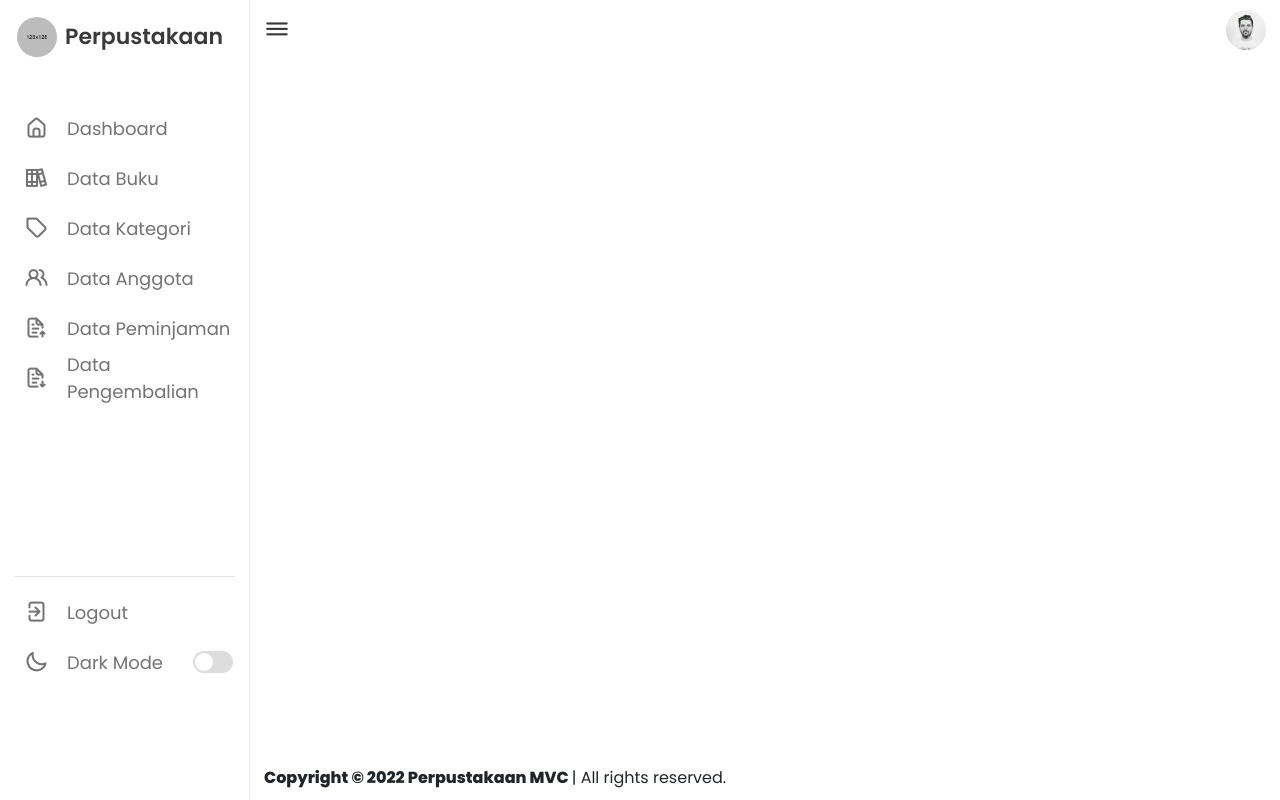
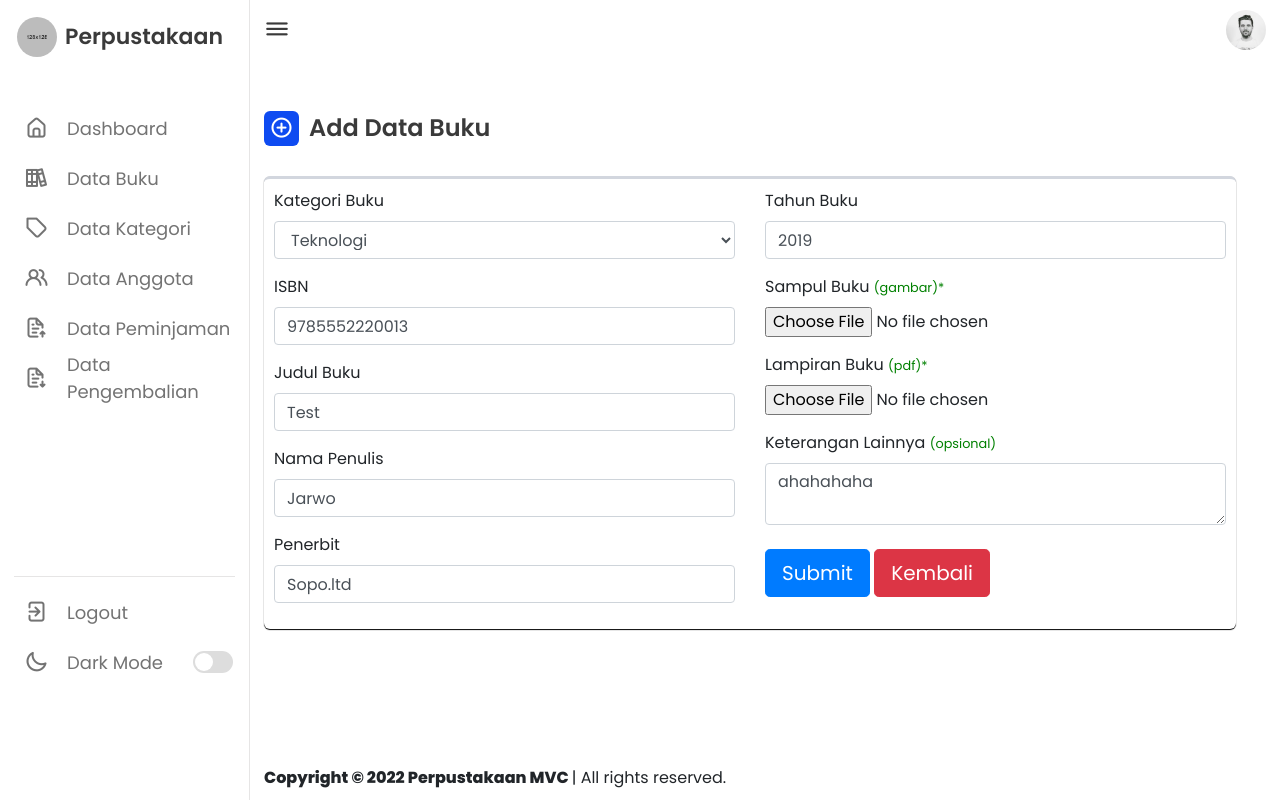
Before and after one commit to rifqyattaufi/utspapl, a CodeIgniter app: page /utspapl/index.php/buku/edit_buku/1 in a window 1280 px wide. Run offline with CodeIgniter, Linux system fonts and the light colour scheme; data comes from the database, SQL or seed files in the repository; some libraries are stand-ins or nearby versions.

Commit message:
update buku & add image,pdf

```diff
--- a/application/controllers/Buku.php
+++ b/application/controllers/Buku.php
@@ -27,13 +27,12 @@ class Buku extends CI_Controller
     {
 
         $data['kategori'] = $this->Kategori_model->getKategori();
-        $data['buku'] = $this->Buku_model->getAllBuku();
 
         $this->form_validation->set_rules('id_kategori', 'Kategori', 'required|trim', [
             'required' => 'Kategori tidak boleh kosong!'
         ]);
 
-        $this->form_validation->set_rules('isbn', 'ISBN', 'required|trim|numeric|is_unique[buku.isbn]|min_length[13]|max_length[13]', [
+        $this->form_validation->set_rules('isbn', 'ISBN', 'required|trim|numeric|min_length[13]|max_length[13]|is_unique[buku.isbn]', [
             'required' => 'ISBN tidak boleh kosong!',
             'is_unique' => 'ISBN sudah terdaftar!',
             'numeric' => 'ISBN harus berupa angka!',
@@ -59,57 +58,51 @@ class Buku extends CI_Controller
 
         $this->form_validation->set_rules('keterangan', 'Keterangan', 'trim');
 
-        // $this->load->library('upload');
-        // if(!empty($_FILES['gambar']['name']))
-        // {
-        //     $config['upload_path'] = './assets/buku/';
-        //     $config['allowed_types'] = 'gif|jpg|jpeg|png';
-        //     $config['encrypt_name'] = TRUE;
-
-        //     $this->load->library('upload',$config);
-        //     $this->upload->initialize($config);
-
-        //     if ($this->upload->do_upload('gambar')) {
-        //         $this->upload->data();
-        //         $file1 = array('upload_data' => $this->upload->data());
-        //         $this->db->set('sampul', $file1['upload_data']['file_name']);
-        //     }else{
-        //         $this->session->set_flashdata('pesan','<div id="notifikasi"><div class="alert alert-success">
-        //                 <p> Edit Buku Gagal !</p>
-        //             </div></div>');
-        //         redirect(base_url('data'));
-        //     }
-        // }
-
-        // if(!empty($_FILES['lampiran']['name']))
-        // {
-        //     $config['upload_path'] = './assets/buku/';
-        //     $config['allowed_types'] = 'pdf';
-        //     $config['encrypt_name'] = TRUE;
-
-        //     $this->load->library('upload',$config);
-        //     $this->upload->initialize($config);
-        //     // script uplaod file kedua
-        //     if ($this->upload->do_upload('lampiran')) {
-        //         $this->upload->data();
-        //         $file2 = array('upload_data' => $this->upload->data());
-        //         $this->db->set('lampiran', $file2['upload_data']['file_name']);
-        //     }else{
-
-        //         $this->session->set_flashdata('pesan','<div id="notifikasi"><div class="alert alert-success">
-        //                 <p> Edit Buku Gagal !</p>
-        //             </div></div>');
-        //         redirect(base_url('data'));
-        //     }
-        // }
-
-        if($this->form_validation->run() == false) {
+        if ($this->form_validation->run() == false) {
             $this->load->view('panel/dash_header');
             $this->load->view('panel/dash_sidebar');
             $this->load->view('page/buku/add_buku', $data);
             $this->load->view('panel/dash_footer');
         } else {
             $this->Buku_model->addBuku();
+
+            $image = $_FILES['gambar']['name'];
+            if ($image) {
+                $config['upload_path'] = './assets/buku/img/';
+                $config['allowed_types'] = 'gif|jpg|jpeg|png';
+                $config['encrypt_name'] = TRUE;
+
+                $this->load->library('upload', $config);
+                $this->upload->initialize($config);
+
+                if ($this->upload->do_upload('gambar')) {
+                    $this->Buku_model->addImage();
+                } else {
+                    $this->session->set_flashdata('pesan', '<div id="notifikasi"><div class="alert alert-success">
+                        <p> Edit Buku Gagal !</p>
+                    </div></div>');
+                    redirect('buku');
+                }
+            }
+
+            $pdf = $_FILES['lampiran']['name'];
+            if ($pdf) {
+                $config['upload_path'] = './assets/buku/pdf/';
+                $config['allowed_types'] = 'pdf';
+                $config['encrypt_name'] = TRUE;
+
+                $this->load->library('upload', $config);
+                $this->upload->initialize($config);
+
+                if ($this->upload->do_upload('lampiran')) {
+                    $this->Buku_model->addPdf();
+                } else {
+                    $this->session->set_flashdata('pesan', '<div id="notifikasi"><div class="alert alert-success">
+                        <p> Edit Buku Gagal !</p>
+                    </div></div>');
+                    redirect('buku');
+                }
+            }
             $this->session->set_flashdata('message', '<div class="alert alert-success alert-dismissible fade show" role="alert">
                 <button type="button" class="close" data-dismiss="alert">&times;</button>
                 <strong>Sukses!</strong> Buku berhasil ditambahkan!.
@@ -120,10 +113,100 @@ class Buku extends CI_Controller
 
     public function edit_buku($id)
     {
+        $data['kategori'] = $this->Kategori_model->getKategori();
+        $data['buku'] = $this->db->get_where('buku', ['id_buku' => $id])->row_array();
+        $check = $this->db->get_where('buku', ['id_buku' => $id])->row_array();
+
+        $this->form_validation->set_rules('id_kategori', 'Kategori', 'required|trim', [
+            'required' => 'Kategori tidak boleh kosong!'
+        ]);
+
+        if ($check['isbn'] != $this->input->post('isbn')) {
+            $this->form_validation->set_rules('isbn', 'ISBN', 'required|trim|numeric|min_length[13]|max_length[13]|is_unique[buku.isbn]', [
+                'required' => 'ISBN tidak boleh kosong!',
+                'is_unique' => 'ISBN sudah terdaftar!',
+                'numeric' => 'ISBN harus berupa angka!',
+                'min_length' => 'ISBN harus 13 digit!',
+                'max_length' => 'ISBN harus 13 digit!',
+            ]);
+        } else {
+            $this->form_validation->set_rules('isbn', 'ISBN', 'required|trim|numeric|min_length[13]|max_length[13]', [
+                'required' => 'ISBN tidak boleh kosong!',
+                'numeric' => 'ISBN harus berupa angka!',
+                'min_length' => 'ISBN harus 13 digit!',
+                'max_length' => 'ISBN harus 13 digit!',
+            ]);
+        }
+
+        $this->form_validation->set_rules('judul', 'Judul', 'required|trim', [
+            'required' => 'Judul tidak boleh kosong!',
+        ]);
+
+        $this->form_validation->set_rules('penulis', 'Penulis', 'required|trim', [
+            'required' => 'Penulis tidak boleh kosong!',
+        ]);
+
+        $this->form_validation->set_rules('penerbit', 'Penerbit', 'required|trim', [
+            'required' => 'Penerbit tidak boleh kosong!',
+        ]);
+
+        $this->form_validation->set_rules('tahun', 'Tahun', 'required|trim', [
+            'required' => 'Tahun tidak boleh kosong!',
+        ]);
+
+        $this->form_validation->set_rules('keterangan', 'Keterangan', 'trim');
+
+        if ($this->form_validation->run() == false) {
             $this->load->view('panel/dash_header');
             $this->load->view('panel/dash_sidebar');
-        $this->load->view('page/buku/edit_buku');
+            $this->load->view('page/buku/edit_buku', $data);
             $this->load->view('panel/dash_footer');
+        } else {
+            $this->Buku_model->editBuku();
+
+            $image = $_FILES['gambar']['name'];
+            if ($image) {
+                $config['upload_path'] = './assets/buku/img/';
+                $config['allowed_types'] = 'gif|jpg|jpeg|png';
+                $config['encrypt_name'] = TRUE;
+
+                $this->load->library('upload', $config);
+                $this->upload->initialize($config);
+
+                if ($this->upload->do_upload('gambar')) {
+                    $this->Buku_model->updateImage($check['id_buku']);
+                } else {
+                    $this->session->set_flashdata('pesan', '<div id="notifikasi"><div class="alert alert-success">
+                        <p> Edit Buku Gagal !</p>
+                    </div></div>');
+                    redirect('buku');
+                }
+            }
+
+            $pdf = $_FILES['lampiran']['name'];
+            if ($pdf) {
+                $config['upload_path'] = './assets/buku/pdf/';
+                $config['allowed_types'] = 'pdf';
+                $config['encrypt_name'] = TRUE;
+
+                $this->load->library('upload', $config);
+                $this->upload->initialize($config);
+
+                if ($this->upload->do_upload('lampiran')) {
+                    $this->Buku_model->updatePdf($check['id_buku']);
+                } else {
+                    $this->session->set_flashdata('pesan', '<div id="notifikasi"><div class="alert alert-success">
+                        <p> Edit Buku Gagal !</p>
+                    </div></div>');
+                    redirect('buku');
+                }
+            }
+            $this->session->set_flashdata('message', '<div class="alert alert-success alert-dismissible fade show" role="alert">
+                <button type="button" class="close" data-dismiss="alert">&times;</button>
+                <strong>Sukses!</strong> Buku berhasil diedit!.
+                </div>');
+            redirect('buku');
+        }
     }
 
     public function delete_buku($id)
@@ -138,4 +221,3 @@ class Buku extends CI_Controller
         redirect('buku');
     }
 }
-?>
--- a/application/models/Buku_model.php
+++ b/application/models/Buku_model.php
@@ -29,6 +29,30 @@ class Buku_model extends CI_Model
         $this->db->insert('buku', $data);
     }
 
+    public function addImage()
+    {
+        $last_row = $this->db->select('id_buku')->order_by('id_buku', "desc")->limit(1)->get('buku')->row();
+
+        $this->db->set('sampul', $this->upload->data('file_name'))->where('id_buku', $last_row->id_buku)->update('buku');
+    }
+
+    public function addPdf()
+    {
+        $last_row = $this->db->select('id_buku')->order_by('id_buku', "desc")->limit(1)->get('buku')->row();
+
+        $this->db->set('lampiran', $this->upload->data('file_name'))->where('id_buku', $last_row->id_buku)->update('buku');
+    }
+
+    public function updateImage($id)
+    {
+        $this->db->set('sampul', $this->upload->data('file_name'))->where('id_buku', $id)->update('buku');
+    }
+
+    public function updatePdf($id)
+    {
+        $this->db->set('lampiran', $this->upload->data('file_name'))->where('id_buku', $id)->update('buku');
+    }
+
     public function getBuku($id)
     {
         return $this->db->get_where('buku', ['id_buku' => $id])->row_array();
@@ -44,6 +68,21 @@ class Buku_model extends CI_Model
         $this->db->set('is_deleted', 1);
         $this->db->where('id_buku', $id);
         $this->db->update('buku');
+    }
+
+    public function editBuku()
+    {
+        $data = [
+            'id_kategori' => $this->input->post('id_kategori'),
+            'isbn' => $this->input->post('isbn'),
+            'judul_buku' => $this->input->post('judul'),
+            'penulis' => $this->input->post('penulis'),
+            'penerbit' => $this->input->post('penerbit'),
+            'tahun_buku' => $this->input->post('tahun'),
+            'keterangan' => $this->input->post('keterangan')
+        ];
+
+        $this->db->where('id_buku', $this->input->post('id_buku'))->update('buku', $data);
     }
 
 
--- a/application/views/page/buku/edit_buku.php
+++ b/application/views/page/buku/edit_buku.php
@@ -0,0 +1,84 @@
+<div class="dash-content">
+    <div class="activity">
+        <div class="wrap">
+            <div class="title">
+                <i class="uil uil-plus-circle"></i>
+                <span class="text">Add Data Buku</span>
+            </div>
+        </div>
+
+        <div class="row" style="width: 100%; margin-bottom: 100px;">
+            <div class="col-md-12">
+                <div class="wrap-input">
+                    <?= form_open_multipart('buku/edit_buku/' . $buku['id_buku']) ?>
+                    <input type="hidden" name="id_buku" id="id_buku" value="<?= $buku['id_buku'] ?>">
+                    <div class="row">
+                        <div class="col-sm-6">
+                            <div class="form-group">
+                                <label>Kategori Buku</label>
+                                <select class="form-control" name="id_kategori" required>
+                                    <option disabled selected value> -- Pilih Kategori -- </option>
+                                    <?php foreach ($kategori as $row) { ?>
+                                        <option value="<?= $row['id_kategori']; ?>" <?php
+                                                                                    if ($row['id_kategori'] == $buku['id_kategori']) {
+                                                                                        echo "selected";
+                                                                                    }
+                                                                                    ?>>
+                                            <?= $row['nama_kategori']; ?>
+                                        </option>
+                                    <?php } ?>
+                                </select>
+                                <?= form_error('id_kategori', '<small class="text-danger pl-3">', '</small>'); ?>
+                            </div>
+                            <div class="form-group">
+                                <label>ISBN</label>
+                                <input type="text" class="form-control" name="isbn" placeholder="Contoh ISBN : 978-602-8123-35-8" required value="<?= $buku['isbn'] ?>">
+                                <?= form_error('isbn', '<small class="text-danger pl-3">', '</small>'); ?>
+                            </div>
+                            <div class="form-group">
+                                <label>Judul Buku</label>
+                                <input type="text" class="form-control" name="judul" placeholder="Contoh : Cara Cepat Belajar Pemrograman Web" required value="<?= $buku['judul_buku'] ?>">
+                                <?= form_error('judul', '<small class="text-danger pl-3">', '</small>'); ?>
+                            </div>
+                            <div class="form-group">
+                                <label>Nama Penulis</label>
+                                <input type="text" class="form-control" name="penulis" placeholder="Masukkan Nama Penulis" required value="<?= $buku['penulis'] ?>">
+                                <?= form_error('penulis', '<small class="text-danger pl-3">', '</small>'); ?>
+                            </div>
+                            <div class="form-group">
+                                <label>Penerbit</label>
+                                <input type="text" class="form-control" name="penerbit" placeholder="Masukkan Nama Penerbit" required value="<?= $buku['penerbit'] ?>">
+                                <?= form_error('penerbit', '<small class="text-danger pl-3">', '</small>'); ?>
+                            </div>
+                        </div>
+                        <div class="col-sm-6">
+                            <div class="form-group">
+                                <label>Tahun Buku</label>
+                                <input type="number" class="form-control" name="tahun" placeholder="Tahun Terbit : 2019" required value="<?= $buku['tahun_buku'] ?>">
+                                <?= form_error('tahun', '<small class="text-danger pl-3">', '</small>'); ?>
+                            </div>
+                            <div class="form-group">
+                                <label>Sampul Buku <small style="color:green">(gambar)*</small></label>
+                                <input type="file" accept="image/*" name="gambar" id="gambar">
+                            </div>
+                            <div class="form-group">
+                                <label>Lampiran Buku <small style="color:green">(pdf)*</small></label>
+                                <input type="file" accept="application/pdf" name="lampiran" id="lampiran">
+                            </div>
+                            <div class="form-group">
+                                <label>Keterangan Lainnya <small style="color:green">(opsional)</small></label>
+                                <textarea class="form-control" name="keterangan"><?= $buku['keterangan'] ?></textarea>
+                            </div>
+                            <div class="form-group mt-4">
+                                <button type="submit" class="btn btn-primary btn-lg">Submit</button>
+                                <a href="<?= base_url('buku'); ?>" class="btn btn-danger btn-lg">Kembali</a>
+                            </div>
+                        </div>
+                    </div>
+                    </form>
+                </div>
+            </div>
+        </div>
+
+    </div>
+</div>
```
Also changed, not shown: application/controllers/Admin.php (added, +24 -0 lines), application/controllers/Auth.php (+11 -0 lines), application/views/page/buku/add_buku.php (+4 -4 lines), assets/buku/img/0b9a393817aba8998b7a3955905c024e.png (added), assets/buku/img/0c9eee1f470ccaf0a01a2c67516fc808.jpeg (added), assets/buku/img/6424dfe0f783307efb19bac8b97eaacc.PNG (added), assets/buku/img/a151bfef900fba8bafb8f93e8f174fb0.PNG (added), assets/buku/img/buku.png (added), assets/buku/img/cb76a8acb143ecf99b350c0b885f4420.png (added), assets/buku/img/f636d7ecc7fa7b54987a38d83d4562ac.PNG (added), assets/buku/img/fc471a0ec86a544d586f319d3724c185.PNG (added), 2 other files. Lines whose indentation alone changed are shown as unchanged.
